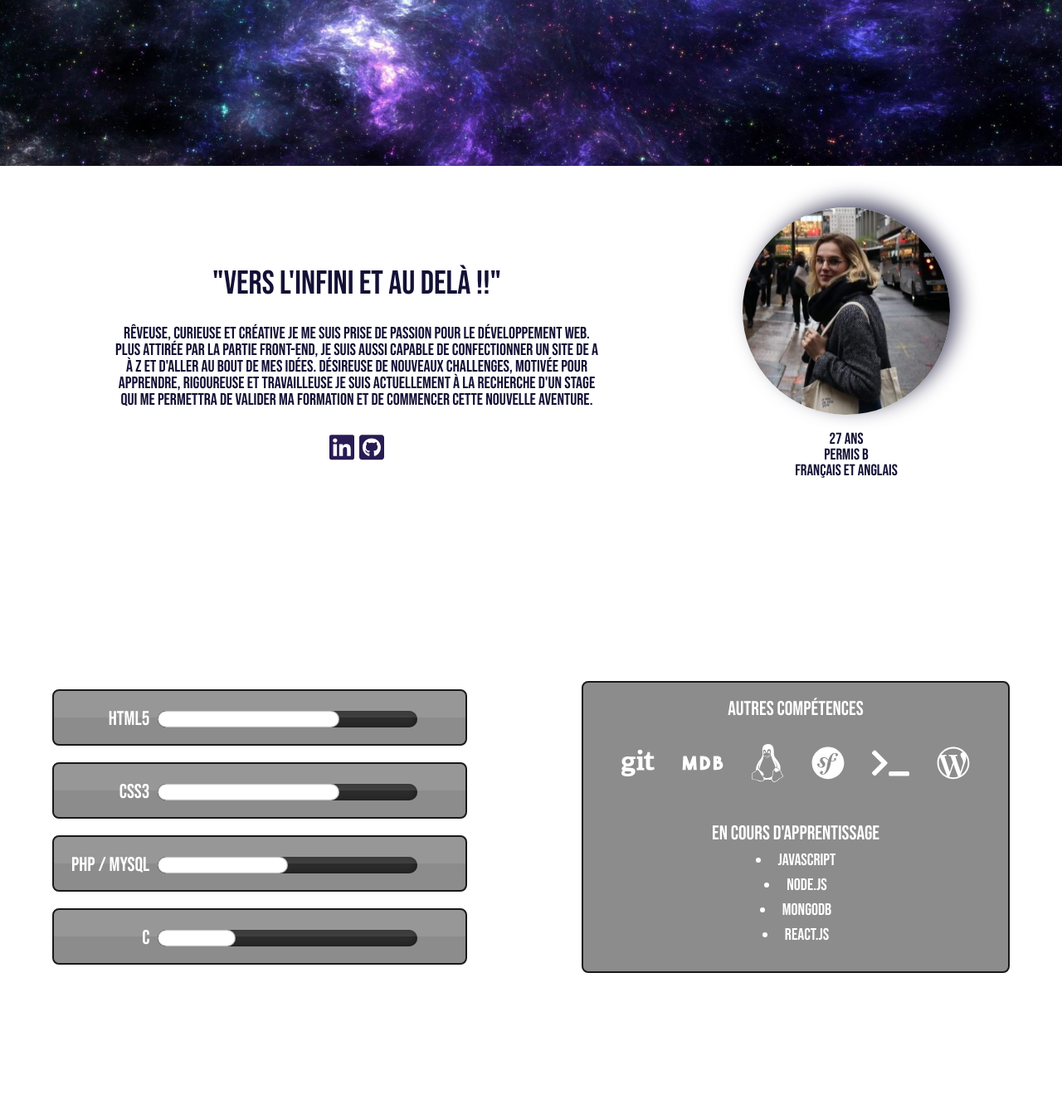
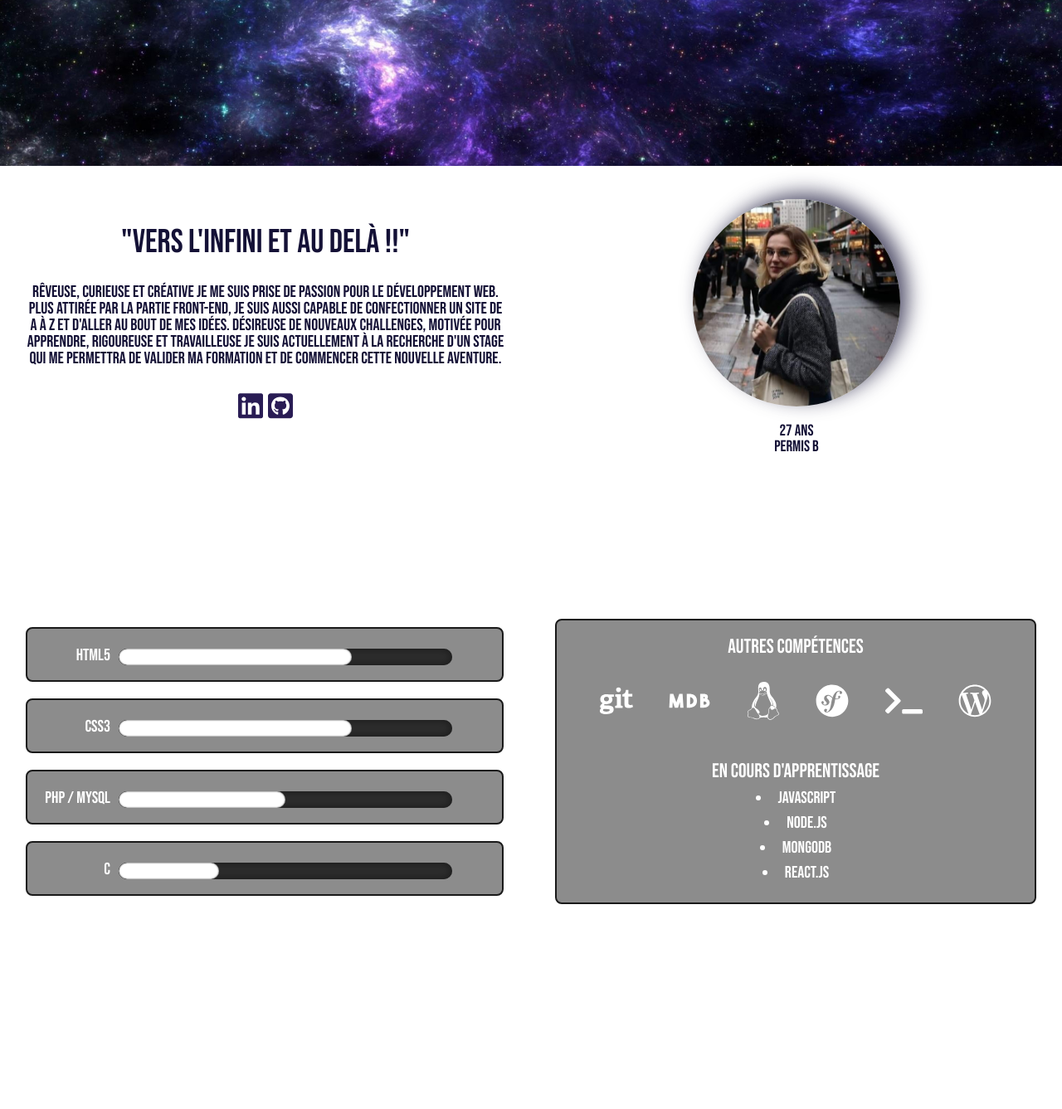
Before and after one commit to JulyBrn/CvEnLigne, a PHP site: page / in a window 1280 px wide. Shown: the part 520-1857 px from the top of the page at 83% size. Run offline with PHP 8.4, Linux system fonts and the light colour scheme; some libraries are stand-ins or nearby versions.

Commit message:
Responsive tablette et modification css

```diff
--- a/index.php
+++ b/index.php
@@ -3,8 +3,10 @@
 <head>
     <meta charset="UTF-8">
     <meta name="viewport" content="width=device-width, initial-scale=1.0">
-    <link href="https://fonts.googleapis.com/css?family=Bebas+Neue&display=swap" rel="stylesheet">
-    <link rel="stylesheet" href="style.css">
+    <link href="https://fonts.googleapis.com/css?family=Bebas+Neue&display=swap" rel="stylesheet"/>
+    <link rel="stylesheet" href="style.css"/>
+    <link rel="stylesheet" media="screen and (max-width: 780px)" href="mediaquery.css" />
+    <link rel="stylesheet" media="screen and (max-width: 375px)" href="mediaquery2.css" />
 
     <title>July Brisson/ Développeuse Web Junior </title>
 </head>
@@ -45,13 +47,14 @@
             </div>
 
             <div class="img_about">
+            <div class="move-img">
                 <img class="img02" src="img/myself.jpg">
+                </div>
 
                 <div class="about_text">
                     <ul>
                         <li>27 ans</li>
                         <li>Permis B</li>
-                        <li> Français et Anglais </li>
                     </ul>
                 </div>
             </div>
@@ -133,15 +136,15 @@
             <h2 class="portfolioTitle">portfolio</h2>
             <div class="allProject">
                 <div class="project1" >
-                    <img src="img/project.png" style="width: 400px">
+                    <img src="img/project.png" alt="Attribution image : freepik">
                     <h3 class="projecttitle">Projet 1</h3>
                 </div>
-                <div class="project1" >
-                    <img src="img/project.png" style="width: 400px">
+                <div class="project2" >
+                    <img src="img/project.png" alt="Attribution image : freepik">
                     <h3 class="projecttitle">Projet 2</h3>
                 </div>
-                <div class="project1" >
-                    <img src="img/project.png" style="width: 400px">
+                <div class="project3" >
+                    <img src="img/project.png" alt="Attribution image : freepik">
                     <h3 class="projecttitle">Projet 3</h3>
                 </div>
             </div>
@@ -199,6 +202,9 @@
         </div>
         </div>
     </main>
+    <footer>
+        <p class="copyright"><svg width="10px" aria-hidden="true" focusable="false" data-prefix="far" data-icon="copyright" class="svg-inline--fa fa-copyright fa-w-16" role="img" xmlns="http://www.w3.org/2000/svg" viewBox="0 0 512 512"><path fill="#141136" d="M256 8C119.033 8 8 119.033 8 256s111.033 248 248 248 248-111.033 248-248S392.967 8 256 8zm0 448c-110.532 0-200-89.451-200-200 0-110.531 89.451-200 200-200 110.532 0 200 89.451 200 200 0 110.532-89.451 200-200 200zm107.351-101.064c-9.614 9.712-45.53 41.396-104.065 41.396-82.43 0-140.484-61.425-140.484-141.567 0-79.152 60.275-139.401 139.762-139.401 55.531 0 88.738 26.62 97.593 34.779a11.965 11.965 0 0 1 1.936 15.322l-18.155 28.113c-3.841 5.95-11.966 7.282-17.499 2.921-8.595-6.776-31.814-22.538-61.708-22.538-48.303 0-77.916 35.33-77.916 80.082 0 41.589 26.888 83.692 78.277 83.692 32.657 0 56.843-19.039 65.726-27.225 5.27-4.857 13.596-4.039 17.82 1.738l19.865 27.17a11.947 11.947 0 0 1-1.152 15.518z"></path></svg>July Brisson 2020 </p>
+    </footer>
 
 
     <script src="https://ajax.googleapis.com/ajax/libs/jquery/1.11.0/jquery.min.js"></script>
--- /dev/null
+++ b/mediaquery.css
@@ -0,0 +1,69 @@
+@media all and (max-width: 780px)
+{
+    .generate-sections-container.enable-parallax
+    {
+        background-position: center top !important;
+    }
+
+    .navbar
+    {
+        width: 100%;
+
+    }
+
+    .manu-nav
+    {
+        display: flex;
+        flex-direction: row;
+    }
+
+    .navbar li
+    {
+        padding-left: 4px;
+    }
+
+    .pimg01
+    {
+        height: 500px;
+    }
+
+    .img02
+    {
+        width: 200px;
+        height: 200px;
+        box-shadow: 3px -8px 25px -1px rgba(20, 17, 54, 0.75);
+        margin-top: 50px;
+    }
+
+    .title_about
+    {
+        font-size: 34px;
+    }
+
+    .subtitle_about
+    {
+        font-size: 17px;
+    }
+
+    .all
+    {
+        flex-direction: column;
+        align-items: center;
+
+    }
+
+    .allskills
+    {
+        width: 60%;
+    }
+
+    .otherSkills
+    {
+        margin-top: 15px;
+    }
+
+    .content-title
+    {
+        padding-bottom: 50px;
+    }
+}
--- /dev/null
+++ b/mediaquery2.css
@@ -0,0 +1,8 @@
+@media all and (max-width: 375px)
+{
+    .generate-sections-container.enable-parallax
+    {
+        background-position: center top !important;
+    }
+
+}
--- a/style.css
+++ b/style.css
@@ -20,6 +20,7 @@ article, aside, details, figcaption, figure, footer, header, hgroup, menu, nav,
 body
 {
 	line-height: 1;
+	width: 100%;
 }
 ol, ul
 {
@@ -103,7 +104,6 @@ html
 	height: 65px;
 	width: 100%;
 	align-items: center;
-	margin: auto;
 }
 
 .menu-nav li
@@ -149,29 +149,31 @@ html
 .text_about
 {
     display: flex;
-    width: 50%;
+    width: 45%;
 	flex-direction: column;
 	text-align: center;
-}
-
-.video_intro
-{
-	position: absolute;
 }
 
 .content_about
 {
 	display: flex;
 	justify-content: space-around;
-	padding: 50px;
+	width: 100%;
 }
 
 .img02
 {
-	width : 250px; height : 250px;
-	border: none;
+	width : 250px;
+	height : 250px;
 	border-radius : 175px;
 	box-shadow: 10px -8px 25px -1px rgba(20, 17, 54, 0.75);
+}
+
+.move-img
+{
+	display: flex;
+	justify-content: center;
+	padding-top: 40px;
 }
 
 .about_text
@@ -186,12 +188,12 @@ html
 	display: flex;
 	flex-direction: column;
 	text-align: center;
+	width: 45%;
 }
 
 .skills
 {
 	position: relative;
-	width: 500px;
 }
 .skills .skill
 {
@@ -207,36 +209,15 @@ html
 	opacity: 0.9;
 }
 
-.skills .skill::before
-{
-	content: '';
-	position: absolute;
-	top: 0;
-	left: 0;
-	width: 100%;
-	height: 50%;
-	background: rgba(255, 255, 255, .1);
-	z-index: 10;
-}
-
 .skills .skill .Name
 {
 	position: relative;
-	width: 110px;
+	width: 90px;
 	text-align: right;
 	color: #ffffff;
 	margin-top: -2px;
 	font-family: 'Bebas Neue', cursive;
-}
-
-.skills .skill .value
-{
-	position: relative;
-	width: 40px;
-	text-align: left;
-	color: #ffffff;
-	margin-top: -2px;
-	font-family: 'Bebas Neue', cursive;
+	font-size: 20px;
 }
 
 .skills .skill .percent
@@ -266,7 +247,7 @@ html
 
 .allskills
 {
-	width: 40%;
+	width: 45%;
 	display: flex;
 	flex-direction: column;
 	justify-content: center;
@@ -282,7 +263,7 @@ html
 
 .otherSkill
 {
-	width: 40%;
+	width: 45%;
 	text-align: center;
 	background: rgba(0,0,0,0.5);
 	border-radius: 8px;
@@ -331,8 +312,29 @@ html
 {
 	display: flex;
 	justify-content: space-around;
-	padding-top: 50px;
+	padding-top: 30px;
+	width: 100%;
 }
+
+.project1, .project2, .project3
+{
+	width: 25%;
+}
+
+.project1 img:hover, .project2 img:hover, .project3 img:hover
+{
+	opacity: 0.2;
+	cursor: pointer;
+
+}
+
+.project1 img, .project2 img, .project3 img
+{
+	width: 100%;
+	border-radius: 5px;
+}
+
+
 
 .projecttitle
 {
@@ -435,8 +437,11 @@ input:invalid, textarea:invalid
 	display: flex;
 	font-family: 'Bebas Neue', cursive;
 	color: #fff;
-	font-size: 50px;
-	padding: 35px;
+	font-size: 40px;
+	padding: 10px;
+    background: rgba(0,0,0,0.4);
+    margin: 30px;
+    border-radius: 10px;
 }
 
 .mailconfirm
@@ -444,8 +449,26 @@ input:invalid, textarea:invalid
 	font-family: 'Bebas Neue', cursive;
 	color: rgba(255,255,255, 0.9);
 	font-size: 30px;
+	background: rgba(0,0,0,0.4);
+    margin: 20px;
+	border-radius: 10px;
+	padding: 10px;
 }
 
+footer
+{
+	width: 100%;
+	height: 20px;
+}
+
+.copyright
+{
+	color: #141136;
+	font-family: 'Bebas Neue', cursive;
+	text-align: center;
+	padding: 5px;
+
+}
 
 
 
```
Also changed, not shown: 1 other file.
